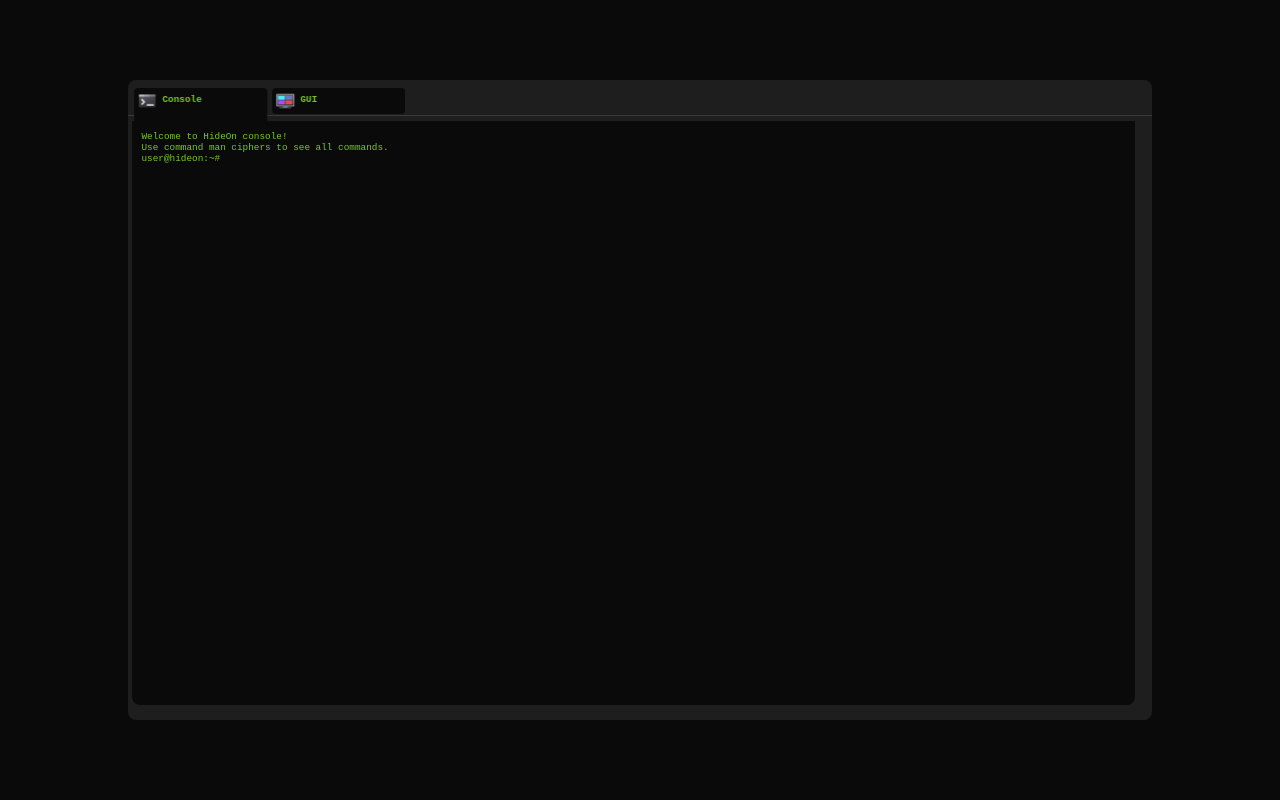
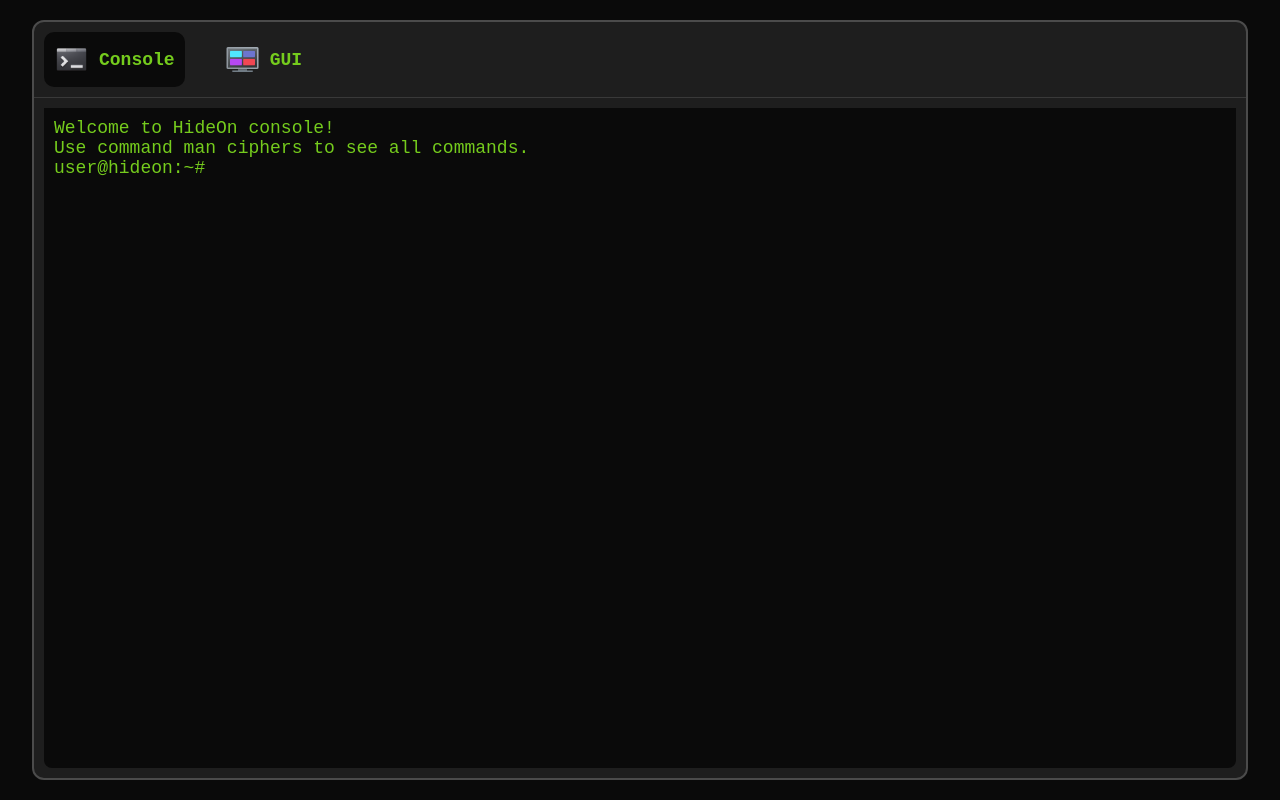
Before and after one commit to CharvitZalavadiya/HideOn, a React (Vite) app: page / in a window 1280 px wide. Built offline with nearby package versions, Linux system fonts and the light colour scheme.

Commit message:
remove splash animation and change the UI

```diff
--- a/src/components/console.css
+++ b/src/components/console.css
@@ -1,19 +1,25 @@
-.console {
-  color: var(--primaryFont);
-  padding: 5px;
-  height: 98%;
-  overflow-y: auto;
-  border-radius: 5px;
+.console-container {
+  word-wrap: break-word;
+  white-space: pre-wrap;
+}
+
+.console-line {
+  word-wrap: break-word;
+  white-space: pre-wrap;
+}
+
+.console-input-container {
+  display: flex;
 }
 
 .console-input {
-  background: none;
+  background:none;
   border: none;
   font-family: monospace;
-  color: rgb(218, 237, 110);
+  color: var(--primaryFont);
   outline: none;
-  width: 70%;
-  font-size: var(--lssmFontSize);
+  width: 10vw;
+  resize: none;
+  font-size: var(--lsmdFontSize);
   text-decoration: none;
-  position: relative;
 }
--- a/src/components/console.jsx
+++ b/src/components/console.jsx
@@ -1,4 +1,4 @@
-// import React, { useState, useRef } from "react";
+// import React, { useState, useRef, useEffect } from "react";
 // import "./console.css";
 
 // export default function Console() {
@@ -9,6 +9,7 @@
 //   ]);
 //   const [inputValue, setInputValue] = useState("");
 //   const inputRef = useRef(null);
+//   const consoleEndRef = useRef(null); // Ref for auto-scrolling
 
 //   // List of known ciphers
 //   const CIPHERS = [
@@ -29,25 +30,28 @@
 
 //   // General help response for ciphers
 //   const HELP_RESPONSE = [
-//     "------------------------------------------------------------",
+//     "---",
 //     "Available Ciphers:",
-//     "1. Caeser Cipher",
-//     "2. Monoalphabetic Cipher",
-//     "3. RailFence Cipher",
-//     "4. Columnar Cipher",
-//     "5. DoubleColumnar Cipher",
-//     "6. Hill Cipher",
-//     "7. Vigenere Cipher",
-//     "8. Vernam Cipher",
-//     "9. Autokey Cipher",
-//     "10. Playfair Cipher",
-//     "11. Feistel Cipher",
-//     "12. AES (Advanced Encryption Standard)",
-//     "13. DES (Data Encryption Standard)",
-//     "------------------------------------------------------------",
-//     "For information to use any of the given ciphers use the following command : ",
+//     "01. caeser",
+//     "02. monoalphabetic",
+//     "03. railfence",
+//     "04. columnar",
+//     "05. doublecolumnar",
+//     "06. hill",
+//     "07. vigenere",
+//     "08. vernam",
+//     "09. autokey",
+//     "10. playfair",
+//     "11. feistel",
+//     "12. aes (Advanced Encryption Standard)",
+//     "13. des (Data Encryption Standard)",
+//     "---",
+//     "For information to use any of the given ciphers use the following command :",
 //     "<ciphername> --help",
-//     "------------------------------------------------------------",
+//     "---",
+//     "To clear the console enter the command :",
+//     "cls / clear",
+//     "---",
 //   ];
 
 //   // Handle user input change
@@ -72,14 +76,23 @@
 //       } else {
 //         // Check if input is "<ciphername> --help"
 //         const parts = trimmedInput.split(" ");
-//         if (parts.length === 2 && CIPHERS.includes(parts[0]) && parts[1] === "--help") {
+//         if (
+//           parts.length === 2 &&
+//           CIPHERS.includes(parts[0]) &&
+//           parts[1] === "--help"
+//         ) {
 //           const cipherName = parts[0];
 //           response = [
 //             "------------------------------------------------------------",
-//             `For encryption : ${cipherName} -e <plainText> <key>`,
-//             `For decryption : ${cipherName} -d <encryptedText> <key>`,
+//             `For encryption : ${cipherName} -e <plainText> -k <key>`,
+//             `For decryption : ${cipherName} -d <encryptedText> -k <key>`,
 //             "------------------------------------------------------------",
 //           ];
+//         } else if (
+//           (parts.length === 2 && CIPHERS.includes(parts[0])) ||
+//           parts[1] === "--help"
+//         ) {
+//           response = ["Invalid cipher name entered !"]; // Default response
 //         } else {
 //           response = ["123"]; // Default response
 //         }
@@ -100,16 +113,26 @@
 //     inputRef.current.focus();
 //   };
 
+//   // Auto-scroll to the bottom whenever lines update
+//   useEffect(() => {
+//     consoleEndRef.current?.scrollIntoView({ behavior: "smooth" });
+//   }, [lines]);
+
 //   return (
-//     <div className="console" onClick={handleClick}>
+//     <div
+//       className="console-container"
+//       style={{ overflowY: "auto" }}
+//       onClick={handleClick}
+//     >
 //       {lines.map((line, index) => (
-//         <div key={index}>{line}</div>
+//         <div key={index} className="console-line">
+//           {line}
+//         </div>
 //       ))}
 
-//       <div>
-//         <span>user@hideon:~# </span>
-//         <input
-//           type="text"
+//       <div className="console-input-container">
+//         {/* <span>user@hideon:~# </span> */}
+//         <textarea
 //           value={inputValue}
 //           onChange={handleChange}
 //           onKeyDown={handleKeyDown}
@@ -119,8 +142,12 @@
 //           spellCheck="false"
 //           autoCorrect="off"
 //           autoCapitalize="off"
+//           rows={3}
 //         />
 //       </div>
+
+//       {/* Invisible div to ensure auto-scrolling */}
+//       <div ref={consoleEndRef} />
 //     </div>
 //   );
 // }
@@ -135,14 +162,15 @@
 import "./console.css";
 
 export default function Console() {
+  const PROMPT = "user@hideon:~# ";
   const [lines, setLines] = useState([
     "Welcome to HideOn console!",
     "Use command man ciphers to see all commands.",
     "",
   ]);
-  const [inputValue, setInputValue] = useState("");
+  const [inputValue, setInputValue] = useState(PROMPT);
   const inputRef = useRef(null);
-  const consoleEndRef = useRef(null); // Ref for auto-scrolling
+  const consoleEndRef = useRef(null);
 
   // List of known ciphers
   const CIPHERS = [
@@ -161,9 +189,9 @@
     "des",
   ];
 
-  // General help response for ciphers
+  // Help response
   const HELP_RESPONSE = [
-    "------------------------------------------------------------",
+    "---",
     "Available Ciphers:",
     "01. caeser",
     "02. monoalphabetic",
@@ -178,95 +206,100 @@
     "11. feistel",
     "12. aes (Advanced Encryption Standard)",
     "13. des (Data Encryption Standard)",
-    "------------------------------------------------------------",
-    "For information to use any of the given ciphers use the following command :",
-    "<ciphername> --help",
-    "------------------------------------------------------------",
-    "To clear the console enter the command :",
-    "cls / clear",
-    "------------------------------------------------------------",
+    "---",
+    "To use any cipher, type: <ciphername> --help",
+    "To clear console, type: cls or clear",
+    "---",
   ];
 
-  // Handle user input change
+  // Auto resize textarea
+  useEffect(() => {
+    if (inputRef.current) {
+      inputRef.current.style.height = "auto";
+      inputRef.current.style.height = `${inputRef.current.scrollHeight}px`;
+      inputRef.current.style.width = "100%";
+      inputRef.current.style.width = `${inputRef.current.scrollWidth}px`;
+    }
+  }, [inputValue]);
+
   const handleChange = (event) => {
+    if (!event.target.value.startsWith(PROMPT)) return;
     setInputValue(event.target.value);
   };
 
-  // Handle Enter key press
   const handleKeyDown = (event) => {
     if (event.key === "Enter") {
       event.preventDefault();
 
-      const trimmedInput = inputValue.trim().toLowerCase();
+      const trimmedInput = inputValue.slice(PROMPT.length).trim().toLowerCase();
       let response = [];
 
       if (trimmedInput === "man ciphers") {
         response = HELP_RESPONSE;
       } else if (trimmedInput === "cls" || trimmedInput === "clear") {
         setLines([""]); // Clear console
-        setInputValue("");
+        setInputValue(PROMPT);
         return;
       } else {
         // Check if input is "<ciphername> --help"
         const parts = trimmedInput.split(" ");
-        if (parts.length === 2 && CIPHERS.includes(parts[0]) && parts[1] === "--help") {
+        if (
+          parts.length === 2 &&
+          CIPHERS.includes(parts[0]) &&
+          parts[1] === "--help"
+        ) {
           const cipherName = parts[0];
           response = [
             "------------------------------------------------------------",
-            `For encryption : ${cipherName} -e <plainText> <key>`,
-            `For decryption : ${cipherName} -d <encryptedText> <key>`,
+            `For encryption: ${cipherName} -e <plainText> -k <key>`,
+            `For decryption: ${cipherName} -d <encryptedText> -k <key>`,
             "------------------------------------------------------------",
           ];
-        } else if (parts.length === 2 && CIPHERS.includes(parts[0]) || parts[1] === "--help") {
-          response = ["Invalid cipher name entered !"]; // Default response
         } else {
-          response = ["123"]; // Default response
+          response = ["Command not recognized!"];
         }
       }
 
-      setLines((prevLines) => [
-        ...prevLines,
-        `user@hideon:~# ${inputValue}`,
-        ...response,
-      ]);
+      setLines((prevLines) => [...prevLines, inputValue, ...response]);
+      setInputValue(PROMPT);
+    }
 
-      setInputValue("");
+    // Prevent deleting prompt
+    if (event.key === "Backspace" && inputValue.length <= PROMPT.length) {
+      event.preventDefault();
     }
   };
 
-  // Auto focus input field when clicking anywhere
-  // const handleClick = () => {
-  //   inputRef.current.focus();
-  // };
+  const handleClick = () => {
+    inputRef.current.focus();
+  };
 
-  // Auto-scroll to the bottom whenever lines update
+  // Auto-scroll to bottom
   useEffect(() => {
     consoleEndRef.current?.scrollIntoView({ behavior: "smooth" });
   }, [lines]);
 
   return (
-    <div className="console" style={{ overflowY: "auto" }}>
+    <div className="console-container" onClick={handleClick}>
       {lines.map((line, index) => (
-        <div key={index}>{line}</div>
+        <div key={index} className="console-line">{line}</div>
       ))}
 
-      <div>
-        <span>user@hideon:~# </span>
-        <input
-          type="text"
+      <div className="console-input-container">
+        {/* <span className="console-prompt">{PROMPT}</span> */}
+        <textarea
+          ref={inputRef}
           value={inputValue}
           onChange={handleChange}
           onKeyDown={handleKeyDown}
-          autoFocus
-          ref={inputRef}
-          className="console-input"
           spellCheck="false"
           autoCorrect="off"
           autoCapitalize="off"
+          className="console-input"
+          rows={1}
         />
       </div>
 
-      {/* Invisible div to ensure auto-scrolling */}
       <div ref={consoleEndRef} />
     </div>
   );
--- a/src/components/firstLoad.css
+++ b/src/components/firstLoad.css
@@ -1,4 +1,4 @@
-* {
+/* * {
   margin: 0;
   padding: 0;
 }
@@ -17,7 +17,7 @@
     top: 35px;
 }
 
-.tabs {
+.main .mainDisplay .tabs {
   z-index: 10;
   position: fixed;
   gap: 5px;
@@ -31,7 +31,6 @@
 
 .tabs span {
   display: flex;
-  /* align-items: center; */
   border-radius: 4px;
   padding: 3px 30px 3px 3px;
   gap: 5px;
@@ -43,18 +42,12 @@
 }
 
 .tabs img {
-  width: 20px;
-  height: 20px;
+  width: 40px;
+  height: 40px;
 }
 
 .tabs p {
   padding-top: 3px;
-}
-
-.consoleText,
-.gui {
-  opacity: 0;
-  animation: tabs 1s ease-in-out 3s forwards;
 }
 
 .tabs .active {
@@ -80,8 +73,8 @@
 }
 
 .mainScreen {
-    width: 97%;
-    height: calc(95% - 34px);
+    width: 100%;
+    height: 100%;
     position: relative;
     top: 40px;
     left:3.5px;
@@ -93,7 +86,6 @@
 @keyframes consoleIncome {
   0% {
     transform: translateY(-300px);
-    /* width: 100px; */
     animation-timing-function: ease-in;
     opacity: 0;
   }
@@ -104,7 +96,6 @@
   }
   55% {
     transform: translateY(-75px);
-    /* width: 50px; */
     animation-timing-function: ease-in;
   }
   72% {
@@ -134,7 +125,7 @@
     transform: translateX(0) translateY(0);
   }
   100% {
-    transform: translateX(-36vw) translateY(-40vh);
+    transform: translateX(-45vw) translateY(-50vh);
   }
 }
 
@@ -165,4 +156,81 @@
     transform: scale(1);
     opacity: 1;
   }
+} */
+
+* {
+  margin: 0;
+  padding: 0;
+  box-sizing: border-box;
 }
+
+.hr {
+  width: 100%;
+  height: 1px;
+  background-color: rgb(57, 57, 57);
+  position: relative;
+}
+
+::-webkit-scrollbar {
+  width: 0px;
+  height: 0px;
+}
+
+.main {
+  width: 100dvw;
+  height: 100dvh;
+  font-size: var(--lsmdFontSize);
+  display: flex;
+  align-items: center;
+  justify-content: center;
+}
+
+.mainDisplay {
+  width: 95%;
+  height: 95%;
+  background: var(--primaryBg);
+  border: 2px solid rgb(75, 75, 75);
+  border-radius: 12px;
+  display: flex;
+  flex-direction: column;
+  gap: 10px;
+}
+
+.tabs {
+  display: flex;
+  align-items: center;
+  gap: 30px;
+  margin: 10px 10px 0px 10px;
+}
+
+.tabs span {
+  display: flex;
+  align-items: center;
+  gap: 10px;
+  cursor: pointer;
+  padding: 10px;
+  border-radius: 10px;
+}
+
+.tabs span:hover {
+  background-color: var(--primaryHover);
+}
+
+.consoleImg,
+.guiImg {
+  width: 35px;
+  height: 35px;
+}
+
+.active {
+  background-color: var(--secondaryBg);
+}
+
+.mainScreen {
+  height: 100%;
+  margin: 0px 10px 10px 10px;
+  border-radius: 0px 0px 8px 8px;
+  padding: 10px;
+  background-color: var(--secondaryBg);
+  overflow: scroll;
+}
--- a/src/components/firstLoad.jsx
+++ b/src/components/firstLoad.jsx
@@ -58,6 +58,8 @@
 
   return (
     <div className="main">
+      {/* Main Display Section */}
+      <div className="mainDisplay">
         {/* Tabs Section */}
         <div className="tabs">
           <span
@@ -65,7 +67,9 @@
             onClick={() => setActiveTab("console")}
           >
             <img src={consoleImg} alt="console" className="consoleImg" />
-          <p className="consoleText"><strong>Console</strong></p>
+            <p className="consoleText">
+              <strong>Console</strong>
+            </p>
           </span>
 
           <span
@@ -73,13 +77,14 @@
             onClick={() => setActiveTab("gui")}
           >
             <img src={guiImg} alt="gui" className="guiImg" />
-          <p className="guiText"><strong>GUI</strong></p>
+            <p className="guiText">
+              <strong>GUI</strong>
+            </p>
           </span>
         </div>
 
-      {/* Main Display Section */}
-      <div className="mainDisplay">
         <div className="hr"></div>
+
         <div className="mainScreen">
           {activeTab === "console" ? <Console /> : <Gui />}
         </div>
--- a/src/index.css
+++ b/src/index.css
@@ -4,8 +4,8 @@
 
   /* font size */
   --lslgFontSize: 24px;
-  --lsmdFontSize: 15px;
-  --lssmFontSize: 9.375px;
+  --lsmdFontSize: 18px;
+  --lssmFontSize: 14px;
 
   /* background colors */
   --primaryBg: rgb(30, 30, 30);
```
Lines whose indentation alone changed are shown as unchanged.
